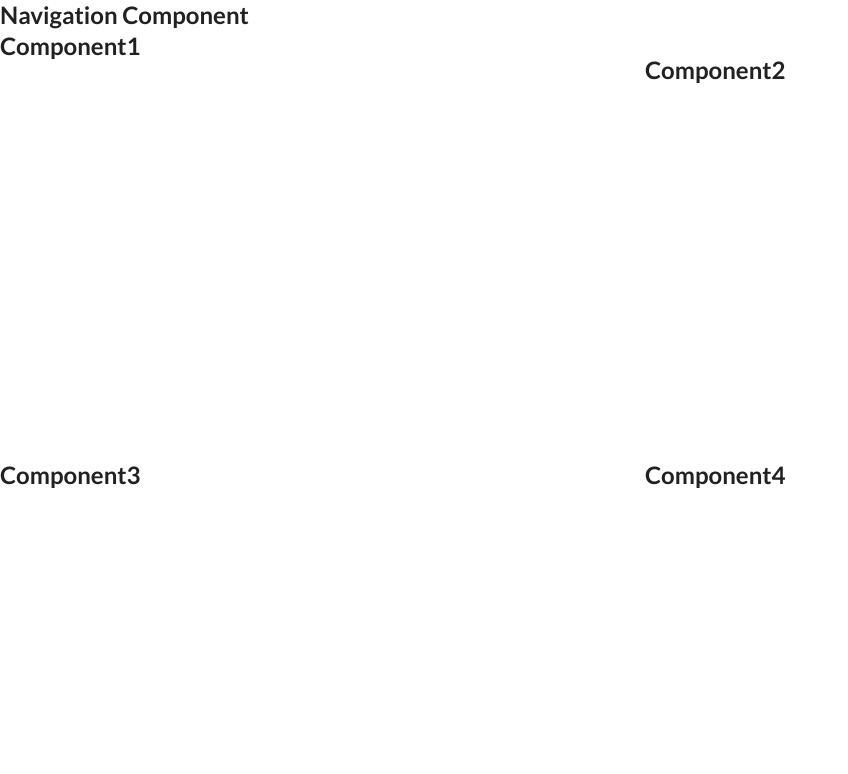
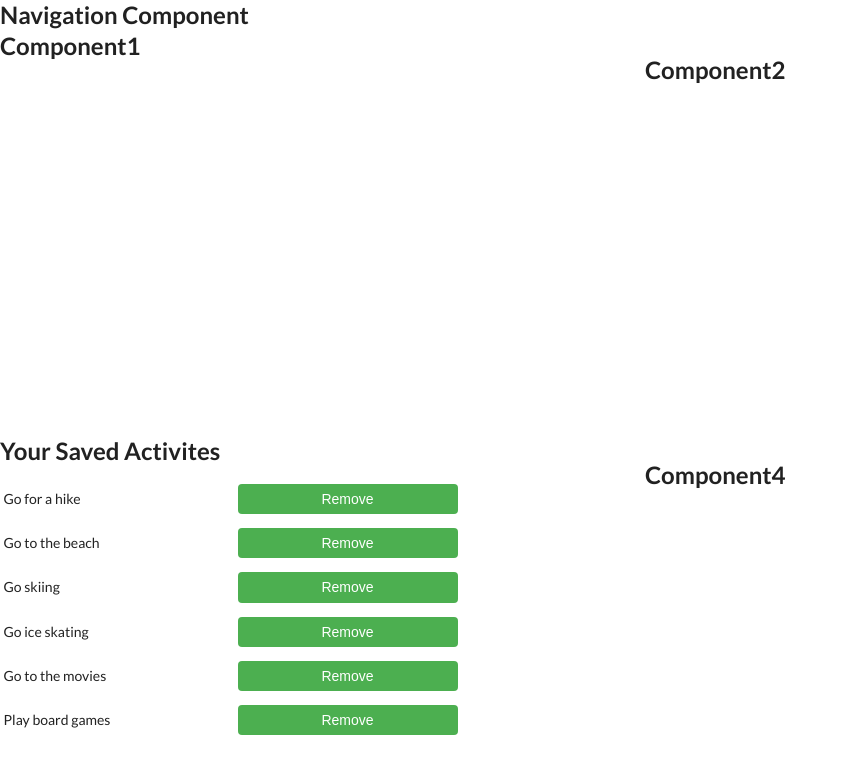
Before and after one commit to joycenjoroge/Weather-App-G5, a React (Create React App) app: page / in a window 1280 px wide. Shown: the top 774 px of the page, without its empty margins (0-848 px from the left). Built offline with nearby package versions, Linux system fonts and the light colour scheme.

Commit message:
Added the activtiy list component

```diff
--- a/src/Component3.js
+++ b/src/Component3.js
@@ -1,10 +1,43 @@
 import React from "react";
+import { useState } from "react";
 
 function Component3 (){
 
+ const [activities, setActivityList] = useState([
+  { id: 1, name: 'Go for a hike', weatherType: 'Clear' },
+  { id: 2, name: 'Go to the beach', weatherType: 'Clear' },
+  { id: 3, name: 'Go skiing', weatherType: 'Snow' },
+  { id: 4, name: 'Go ice skating', weatherType: 'Snow' },
+  { id: 5, name: 'Go to the movies', weatherType: 'Rain' },
+  { id: 6, name: 'Play board games', weatherType: 'Rain' },
+]);
+
+
+  //  useEffect(() => {
+  //   setActivityList(activities);
+  // }, []);
+
+
+  const deleteById = id => {
+    setActivityList(oldValues => {
+      return oldValues.filter(activity => activity.id !== id)
+    })
+  }
     return(
         <>
-        <h2>Component3</h2>
+        <div>
+        <h2>Your Saved Activites</h2>
+        <ul className="activites">
+        {activities.map((activity)=>(
+        <li>
+          <span>{activity.name}</span>
+          <button onClick={() => deleteById(activity.id)} className="remove">Remove</button>
+          </li>
+          ))}
+        </ul>
+        </div>
+
+
         </>
     )
 }
--- a/src/index.css
+++ b/src/index.css
@@ -11,3 +11,96 @@ code {
   font-family: source-code-pro, Menlo, Monaco, Consolas, 'Courier New',
     monospace;
 }
+body {
+  font-family: sans-serif;
+  margin: 0;
+  padding: 0;
+}
+
+nav {
+  background-color: #4caf50;
+  color: white;
+  display: flex;
+  justify-content: space-between;
+  padding: 1rem;
+}
+
+nav ul {
+  display: flex;
+  list-style: none;
+  margin: 0;
+  padding: 0;
+}
+
+nav ul li {
+  margin-right: 1rem;
+}
+
+input[type="text"] {
+  padding: 0.5rem;
+}
+
+button {
+  background-color: #4caf50;
+  border: none;
+  color: white;
+  cursor: pointer;
+  padding: 0.5rem;
+}
+
+button:hover {
+  background-color: #3e8e41;
+}
+
+h2 {
+  margin-top: 2rem;
+}
+
+ul {
+  list-style: none;
+  margin: 0;
+  padding: 0;
+}
+
+ul li {
+  margin-bottom: 0.5rem;
+}
+
+button[type="submit"] {
+  background-color: #4caf50;
+  border: none;
+  color: white;
+  cursor: pointer;
+  padding: 0.5rem;
+}
+
+button[type="submit"]:hover {
+  background-color: #3e8e41;
+}
+
+form {
+  display: flex;
+  margin-top: 2rem;
+}
+
+input[type="text"] {
+  margin-right: 0.5rem;
+  padding: 0.5rem;
+}
+li {
+  margin: 0.5rem 0;
+  padding: 0.25rem;
+  display: grid;
+  grid-template-columns: 1fr 1fr 160px;
+  column-gap: 1rem;
+  align-items: center;
+  border-radius: 4px;
+}
+
+button,
+select {
+  border: none;
+  padding: 0.5rem;
+  border-radius: 4px;
+  font-size: 1rem;
+}
```
